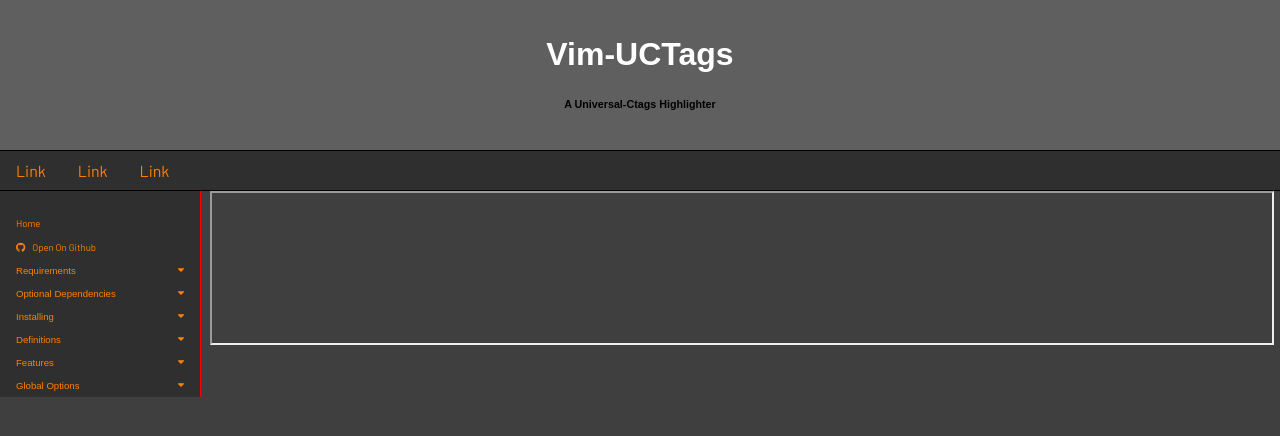
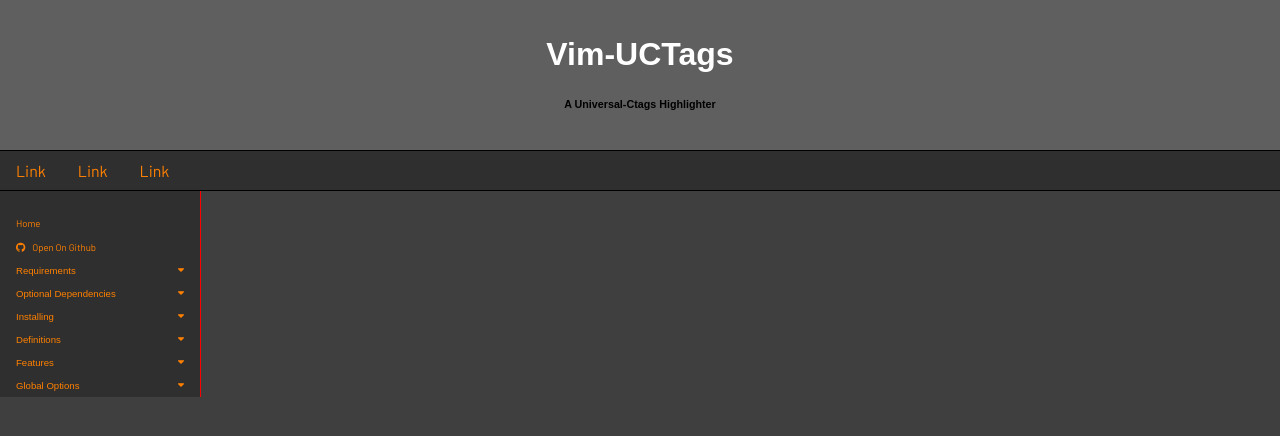
Before and after one commit to FrancescoMagliocco/vim-uctags, a Jekyll site: the page built from index.html, in a window 1280 px wide. Shown: the top 436 px of the page. Built offline with Jekyll 4.4.1, drawn with Linux system fonts in a browser that asks for light colours; nearby versions of some CDN libraries; some web fonts are replaced.

```diff
--- a/_includes/sidebar.html
+++ b/_includes/sidebar.html
@@ -10,7 +10,7 @@
       <i class="fa fa-caret-down"></i>
     </button>
     <div class="dropdown-container">
-      <a href="req.html" target="iframe_a">apt-get</a>
+      <a href="/requirements.html#apt-get">apt-get</a>
       <a href="#">pacman</a>
     </div>
 
@@ -87,7 +87,4 @@
       <a id="langMap">g:uctags_lang_map</a>
     </div>
   </div>
-  <div class="main">
-    <iframe src="" name="iframe_a" style="width:100%;height:100%;"></iframe>
-  </div>
   <script src="/assets/js/sidebar.js" type="text/javascript"></script>
```
